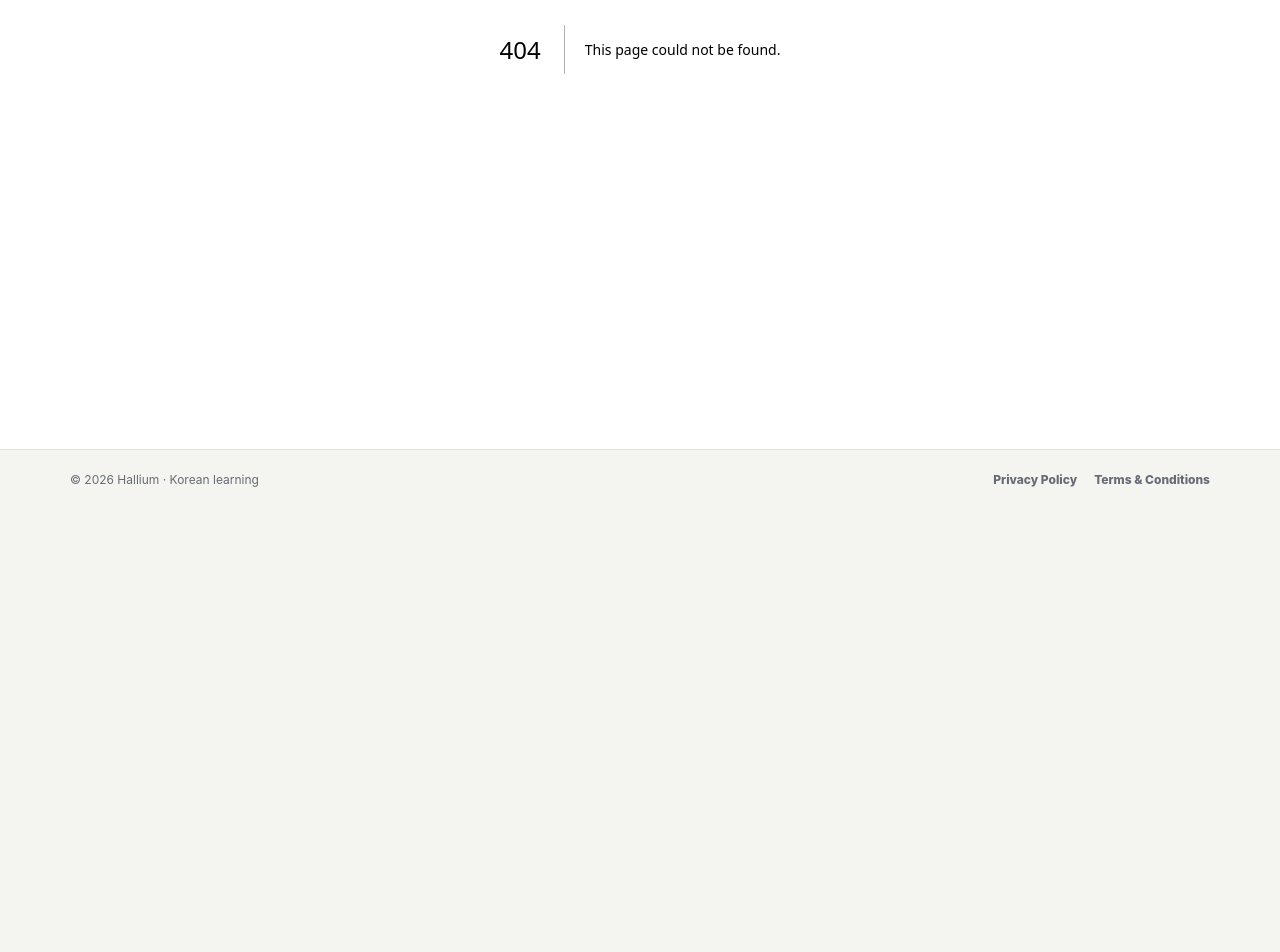
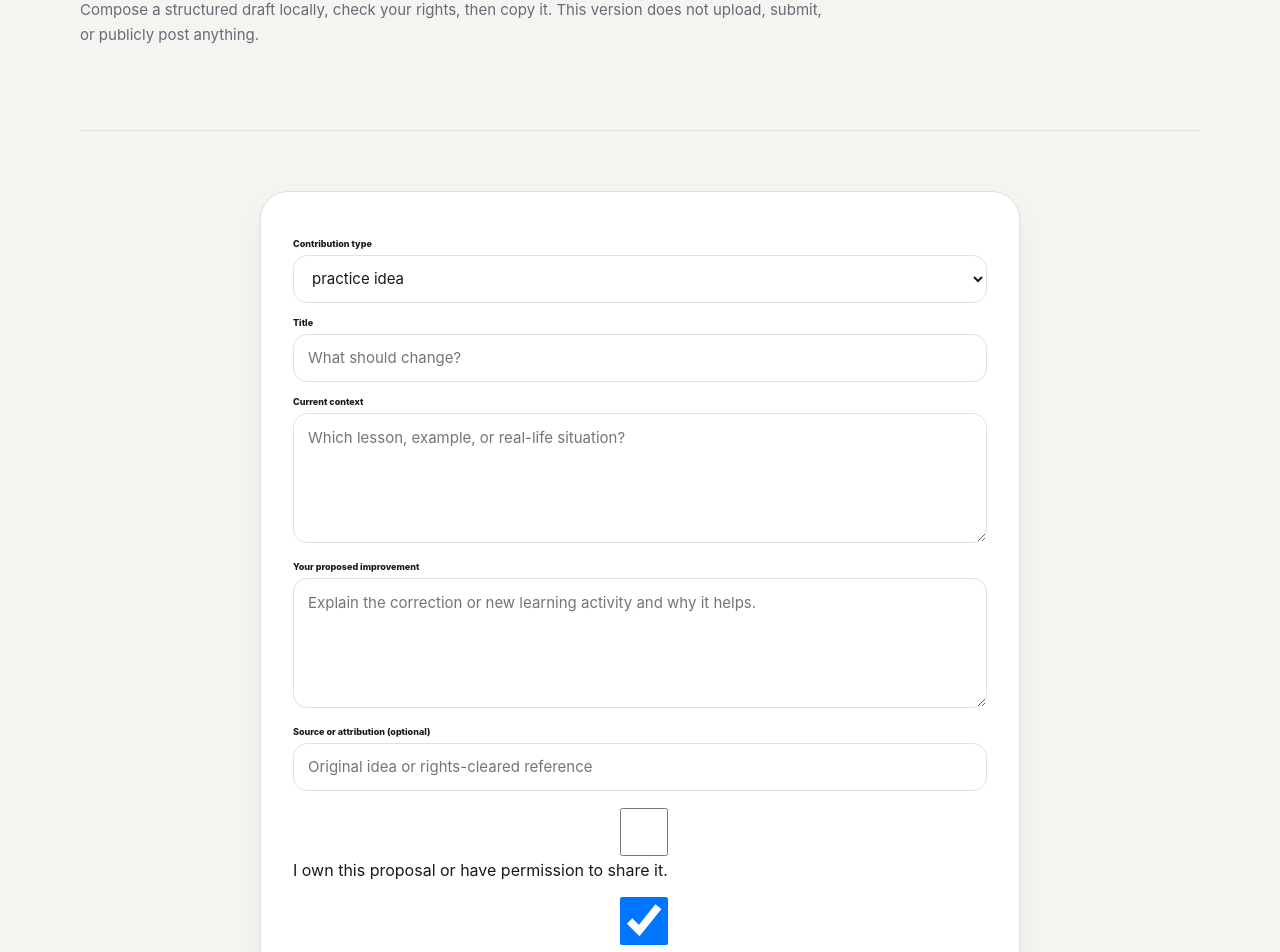
Before and after one commit to sushan5140/hallium, a Next.js app: page /community/contribute in a window 1280 px wide. Before the commit this address had no page. Shown: the part 351-1303 px from the top of the page. Before the commit the page ends 860 px from the top, so only its background shows below. Built offline with nearby package versions, Linux system fonts and the light colour scheme.

Commit message:
H-P15.3: privacy-first contribution draft studio

```diff
--- /dev/null
+++ b/app/community/contribute/page.js
@@ -0,0 +1,33 @@
+"use client";
+import {useState} from "react";
+import {CONTRIBUTION_TYPES,contributionDraftText} from "../../../lib/community/contributions.mjs";
+const initial={type:"practice_idea",title:"",context:"",suggestion:"",source:"",rightsConfirmed:false,anonymousPreference:true,permissionToContact:false};
+export default function ContributionStudio(){
+ const [draft,setDraft]=useState(initial);const [error,setError]=useState("");const [status,setStatus]=useState("");
+ const set=(key,value)=>setDraft(current=>({...current,[key]:value}));
+ async function copy(){
+  const output=contributionDraftText(draft);
+  if(!output.valid){setError(output.errors.join(" "));setStatus("");return;}
+  setError("");
+  try{await navigator.clipboard.writeText(output.text);setStatus("Draft copied. Nothing has been submitted or published.");}
+  catch{setStatus("Clipboard was unavailable. Select your text fields to copy manually.");}
+ }
+ return <main className="publicPage">
+  <header className="publicNav"><a className="publicBrand" href="/"><i>ㅎ</i><span><b>Hallim</b><small>한림</small></span></a><nav><a href="/community">Community</a><a href="/creator-kit">Creator kit</a></nav></header>
+  <section className="publicHero"><span className="eyebrow">CONTRIBUTION STUDIO</span><h1>Make the suggestion easy to review.</h1><p>Compose a structured draft locally, check your rights, then copy it. This version does not upload, submit, or publicly post anything.</p></section>
+  <section className="publicSection"><div className="feedbackCard" style={{maxWidth:800,margin:"auto"}}>
+   <label><span>Contribution type</span><select value={draft.type} onChange={e=>set("type",e.target.value)}>{CONTRIBUTION_TYPES.map(x=><option key={x} value={x}>{x.replaceAll("_"," ")}</option>)}</select></label>
+   <label><span>Title</span><input value={draft.title} maxLength={100} onChange={e=>set("title",e.target.value)} placeholder="What should change?" /></label>
+   <label><span>Current context</span><textarea value={draft.context} maxLength={800} onChange={e=>set("context",e.target.value)} placeholder="Which lesson, example, or real-life situation?" /></label>
+   <label><span>Your proposed improvement</span><textarea value={draft.suggestion} maxLength={1800} onChange={e=>set("suggestion",e.target.value)} placeholder="Explain the correction or new learning activity and why it helps." /></label>
+   <label><span>Source or attribution (optional)</span><input value={draft.source} maxLength={300} onChange={e=>set("source",e.target.value)} placeholder="Original idea or rights-cleared reference" /></label>
+   <label><input type="checkbox" checked={draft.rightsConfirmed} onChange={e=>set("rightsConfirmed",e.target.checked)}/> I own this proposal or have permission to share it.</label>
+   <label><input type="checkbox" checked={draft.anonymousPreference} onChange={e=>set("anonymousPreference",e.target.checked)}/> Prefer no public credit</label>
+   <label><input type="checkbox" checked={draft.permissionToContact} onChange={e=>set("permissionToContact",e.target.checked)}/> I consent to being contacted if I later submit through an approved channel</label>
+   {error&&<p role="alert">{error}</p>}{status&&<p role="status">{status}</p>}
+   <button className="publicPrimary" type="button" onClick={copy}>Validate & copy draft</button>
+   <button type="button" onClick={()=>{setDraft(initial);setError("");setStatus("");}}>Clear form</button>
+   <p><small>Do not paste personal learner records or copyrighted content. This tool drafts locally only; copying is not publication or submission.</small></p>
+  </div></section>
+ </main>;
+}
```
